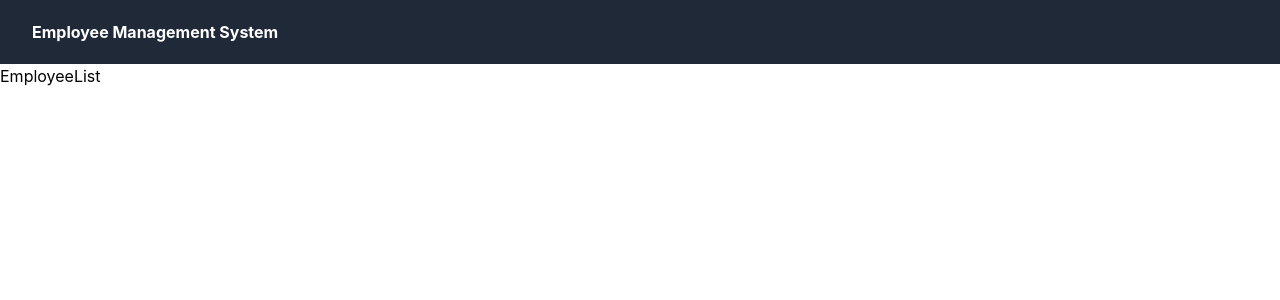
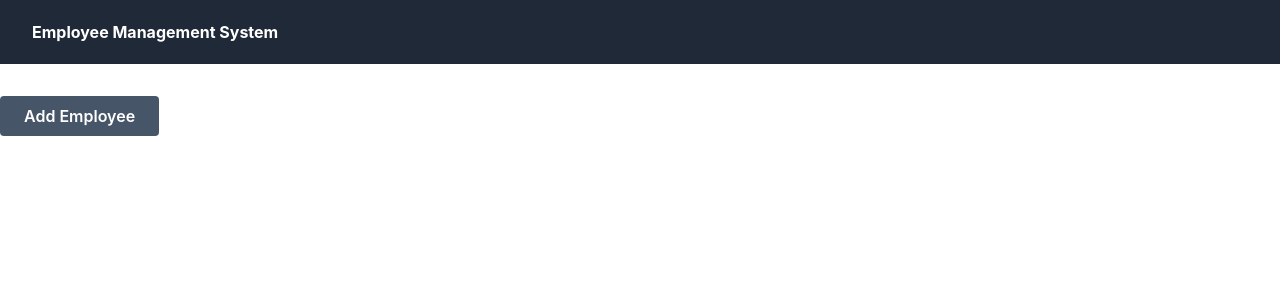
Before and after one commit to jasonchriscodes/Employee-Management-System, a React (Create React App) app in the folder frontend/: page / in a window 1280 px wide. Shown: the top 300 px of the page. Built offline with nearby package versions, Linux system fonts and the light colour scheme.

Commit message:
chore: add AddEmployee button

```diff
--- a/frontend/src/components/EmployeeList.js
+++ b/frontend/src/components/EmployeeList.js
@@ -1,9 +1,15 @@
-import React from 'react'
+import React from "react";
 
 const EmployeeList = () => {
   return (
-    <div>EmployeeList</div>
-  )
-}
+    <div className="container mx-auto my-8 ">
+      <div className="h-12">
+        <button className="rounded bg-slate-600 text-white px-6 py-2 font-semibold">
+          Add Employee
+        </button>
+      </div>
+    </div>
+  );
+};
 
-export default EmployeeList
+export default EmployeeList;
```
